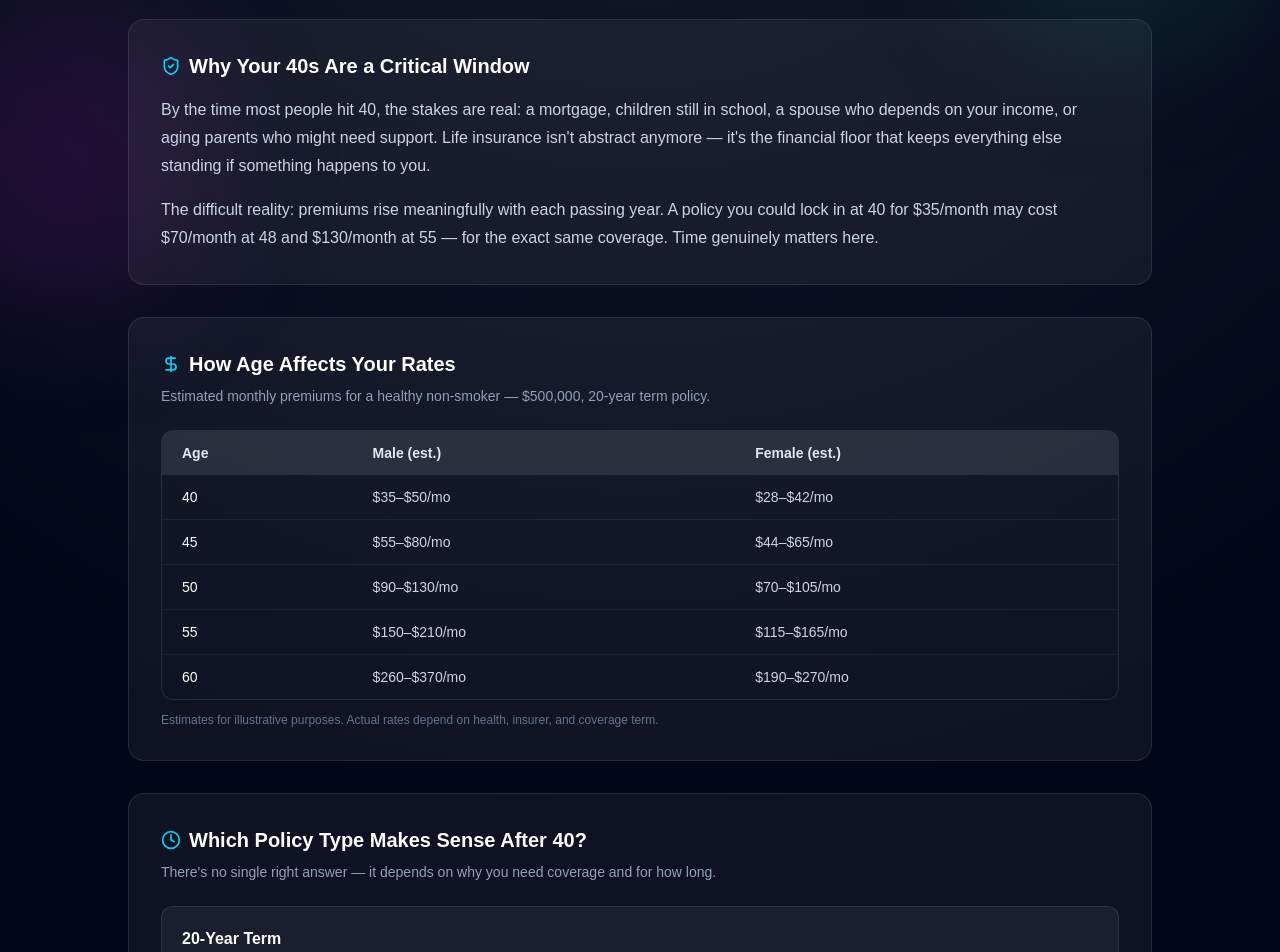
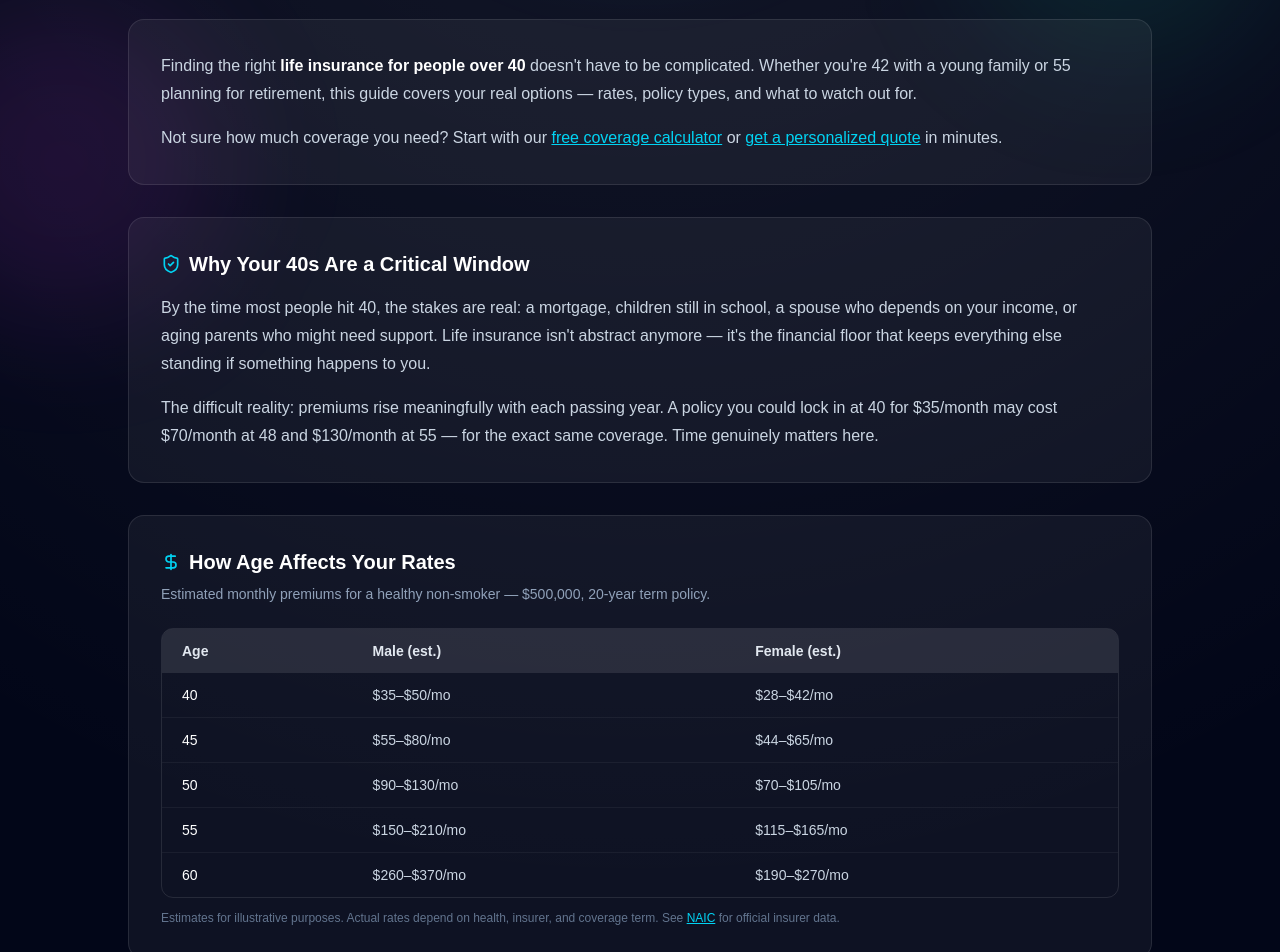
Before and after one commit to Henrikh1985/covered-connect-life, a Next.js app: page /life-insurance-for-people-over-40 in a window 1280 px wide. Shown: the part 460-1412 px from the top of the page. Built offline with nearby package versions, Linux system fonts and the light colour scheme.

Commit message:
SEO improvements: FAQ schema, internal links, h3 headings, intro paragraph

```diff
--- a/app/life-insurance-for-people-over-40/page.tsx
+++ b/app/life-insurance-for-people-over-40/page.tsx
@@ -1,4 +1,5 @@
 import { ShieldCheck, Clock, DollarSign, AlertTriangle, CheckCircle } from "lucide-react";
+import Link from "next/link";
 import PageLayout from "../components/PageLayout";
 
 export const metadata = {
@@ -91,13 +92,49 @@ const mistakes = [
   },
 ];
 
+const faqSchema = {
+  "@context": "https://schema.org",
+  "@type": "FAQPage",
+  mainEntity: faqs.map((faq) => ({
+    "@type": "Question",
+    name: faq.q,
+    acceptedAnswer: {
+      "@type": "Answer",
+      text: faq.a,
+    },
+  })),
+};
+
 export default function LifeInsuranceOver40() {
   return (
     <PageLayout
       title="Life Insurance for People Over 40"
       subtitle="Your 40s and 50s are when life insurance matters most — and when most people finally get serious about it."
     >
+      <script
+        type="application/ld+json"
+        dangerouslySetInnerHTML={{ __html: JSON.stringify(faqSchema) }}
+      />
+
       <div className="grid gap-8">
+
+        {/* Intro */}
+        <div className="rounded-2xl p-8 border border-white/10 bg-white/5">
+          <p className="text-slate-300 leading-7 mb-4">
+            Finding the right <strong className="text-white">life insurance for people over 40</strong> doesn&apos;t have to be complicated. Whether you&apos;re 42 with a young family or 55 planning for retirement, this guide covers your real options — rates, policy types, and what to watch out for.
+          </p>
+          <p className="text-slate-300 leading-7">
+            Not sure how much coverage you need? Start with our{" "}
+            <Link href="/#calculator" className="text-cyan-400 hover:text-cyan-300 underline">
+              free coverage calculator
+            </Link>{" "}
+            or{" "}
+            <Link href="/get-a-quote" className="text-cyan-400 hover:text-cyan-300 underline">
+              get a personalized quote
+            </Link>{" "}
+            in minutes.
+          </p>
+        </div>
 
         {/* Why 40s matter */}
         <div className="rounded-2xl p-8 border border-white/10 bg-white/5">
@@ -143,7 +180,16 @@ export default function LifeInsuranceOver40() {
             </table>
           </div>
           <p className="text-xs text-slate-500 mt-3">
-            Estimates for illustrative purposes. Actual rates depend on health, insurer, and coverage term.
+            Estimates for illustrative purposes. Actual rates depend on health, insurer, and coverage term. See{" "}
+            <a
+              href="https://www.naic.org/consumer_home.htm"
+              target="_blank"
+              rel="noopener noreferrer"
+              className="text-cyan-400 hover:text-cyan-300 underline"
+            >
+              NAIC
+            </a>{" "}
+            for official insurer data.
           </p>
         </div>
 
@@ -154,7 +200,10 @@ export default function LifeInsuranceOver40() {
             Which Policy Type Makes Sense After 40?
           </h2>
           <p className="text-slate-400 text-sm mb-6">
-            There&apos;s no single right answer — it depends on why you need coverage and for how long.
+            There&apos;s no single right answer — it depends on why you need coverage and for how long. Learn more about{" "}
+            <Link href="/term-vs-whole-life-insurance" className="text-cyan-400 hover:text-cyan-300 underline">
+              term vs. whole life insurance
+            </Link>.
           </p>
           <div className="grid gap-4">
             {policyOptions.map((opt) => (
@@ -206,14 +255,17 @@ export default function LifeInsuranceOver40() {
         <div className="rounded-2xl p-8 border border-cyan-500/20 bg-cyan-500/5 text-center">
           <h2 className="text-xl font-semibold mb-3">Ready to Find the Right Coverage?</h2>
           <p className="text-slate-300 mb-6 max-w-lg mx-auto">
-            Use our quote tool to compare rates and find coverage that fits your life and budget.
+            Use our quote tool to compare rates and find coverage that fits your life and budget. Also see our guide on{" "}
+            <Link href="/how-much-life-insurance-do-i-need" className="text-cyan-400 hover:text-cyan-300 underline">
+              how much life insurance you need
+            </Link>.
           </p>
-          <a
+          <Link
             href="/get-a-quote"
             className="inline-block bg-cyan-500 hover:bg-cyan-400 text-slate-900 font-bold px-8 py-3 rounded-full transition-colors"
           >
             Get a Free Quote
-          </a>
+          </Link>
         </div>
 
       </div>
```
